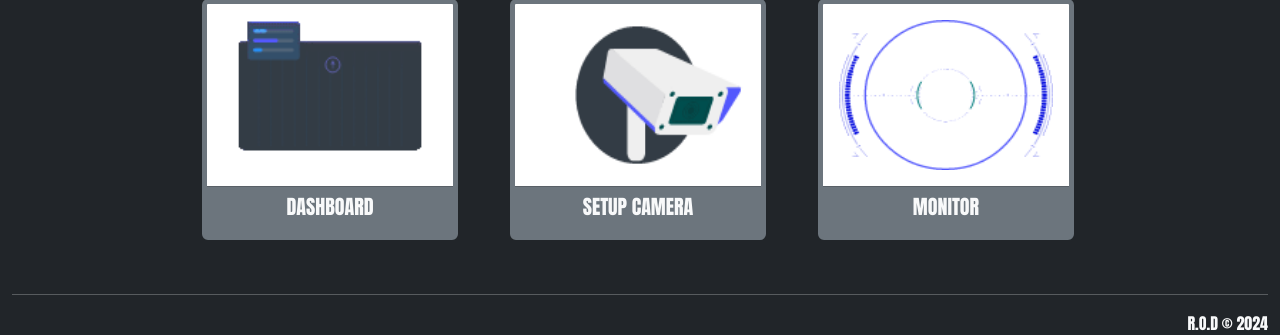
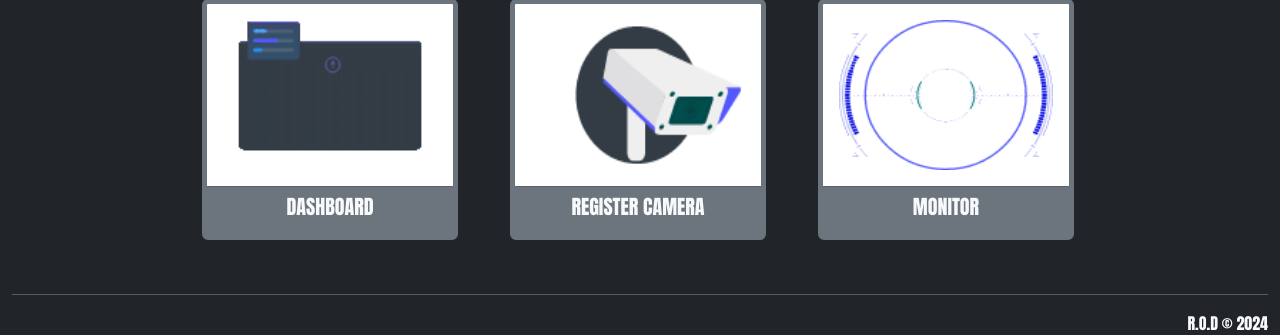
Before and after one commit to FatinShadab/ROD, a Django app: page / in a window 1280 px wide. Shown: the part 465-800 px from the top of the page. Run offline with Django 5.2, Linux system fonts and the light colour scheme.

Commit message:
Refactor keyword 'setup' to 'register'

```diff
--- a/src/base/urls.py
+++ b/src/base/urls.py
@@ -3,5 +3,6 @@ from .views import *
 
 urlpatterns = [
     path('', home, name="home_view"),
-    path('camera-setup', camera_setup, name="camera_setup_view"),
+    path('camera-register', camera_register, name="camera_register_view"),
+    path('camera-test', camera_test, name="camera_test_view"),
 ]
--- a/src/base/views.py
+++ b/src/base/views.py
@@ -4,5 +4,8 @@ from django.shortcuts import render
 def home(request):
     return render(request, "home.html")
 
-def camera_setup(request):
+def camera_register(request):
     return render(request, "cam.html")
+
+def camera_test(request):
+    return None
--- a/src/template/home.html
+++ b/src/template/home.html
@@ -30,7 +30,7 @@
     <div class="container justify-content-center">
         <div class="row gx-5 pb-2 mx-5 px-5">
           <div class="py-2 col-md-4 col-sm-12 justify-content-center">
-            <a href="{% url 'camera_setup_view' %}" style="text-decoration: none;">
+            <a href="{% url 'camera_register_view' %}" style="text-decoration: none;">
               <div class="card text-center border border-secondary border-5" style="width: 16rem;">
                 <div class="card-body">
                   <!-- GIF Content -->
@@ -43,14 +43,14 @@
             </a>
           </div>
           <div class="py-2 col-md-4 col-sm-12 justify-content-center">
-            <a href="{% url 'camera_setup_view' %}" style="text-decoration: none;">
+            <a href="{% url 'camera_register_view' %}" style="text-decoration: none;">
             <div class="card text-center border border-secondary border-5" style="width: 16rem;">
               <div class="card-body">
                 <!-- GIF Content -->
                 <img src="{% static '\asset\images\camera_setup.gif' %}" class="card-img-top" alt="GIF 1" height="150px" width="200px" >
               </div>
               <div class="card-footer bg-secondary text-light">
-                <h5 class="card-title">SETUP CAMERA</h5>
+                <h5 class="card-title">REGISTER CAMERA</h5>
               </div>
             </div>
             </a>
--- a/src/template/main.html
+++ b/src/template/main.html
@@ -61,12 +61,12 @@
                     </a>
                   </li>
                   <li class="nav-item">
-                    <a class="nav-link" href="{% url 'camera_setup_view' %}">
+                    <a class="nav-link" href="{% url 'camera_register_view' %}">
                       <svg xmlns="http://www.w3.org/2000/svg" width="20" height="20" fill="currentColor" class="bi bi-webcam pb-1 mx-1" viewBox="0 0 16 16">
                         <path d="M0 6a2 2 0 0 1 2-2h12a2 2 0 0 1 2 2v3a2 2 0 0 1-2 2H9.269c.144.162.33.324.531.475a7 7 0 0 0 .907.57l.014.006.003.002A.5.5 0 0 1 10.5 13h-5a.5.5 0 0 1-.224-.947l.003-.002.014-.007a5 5 0 0 0 .268-.148 7 7 0 0 0 .639-.421c.2-.15.387-.313.531-.475H2a2 2 0 0 1-2-2zm2-1a1 1 0 0 0-1 1v3a1 1 0 0 0 1 1h12a1 1 0 0 0 1-1V6a1 1 0 0 0-1-1z"/>
                         <path d="M8 6.5a1 1 0 1 0 0 2 1 1 0 0 0 0-2m-2 1a2 2 0 1 1 4 0 2 2 0 0 1-4 0m7 0a.5.5 0 1 1-1 0 .5.5 0 0 1 1 0"/>
                       </svg>
-                      CAMERA STEUP
+                      REGISTER CAMERA
                     </a>
                   </li>
                   <li class="nav-item">
@@ -95,6 +95,8 @@
           <p class="mb-0">R.O.D © 2024</p>
       </div>
     </footer>
+
+    {% block extra_js %} {% endblock extra_js %}
     <script src="https://cdn.jsdelivr.net/npm/bootstrap@5.3.3/dist/js/bootstrap.bundle.min.js" integrity="sha384-YvpcrYf0tY3lHB60NNkmXc5s9fDVZLESaAA55NDzOxhy9GkcIdslK1eN7N6jIeHz" crossorigin="anonymous"></script>
   </body>
 </html>
```
